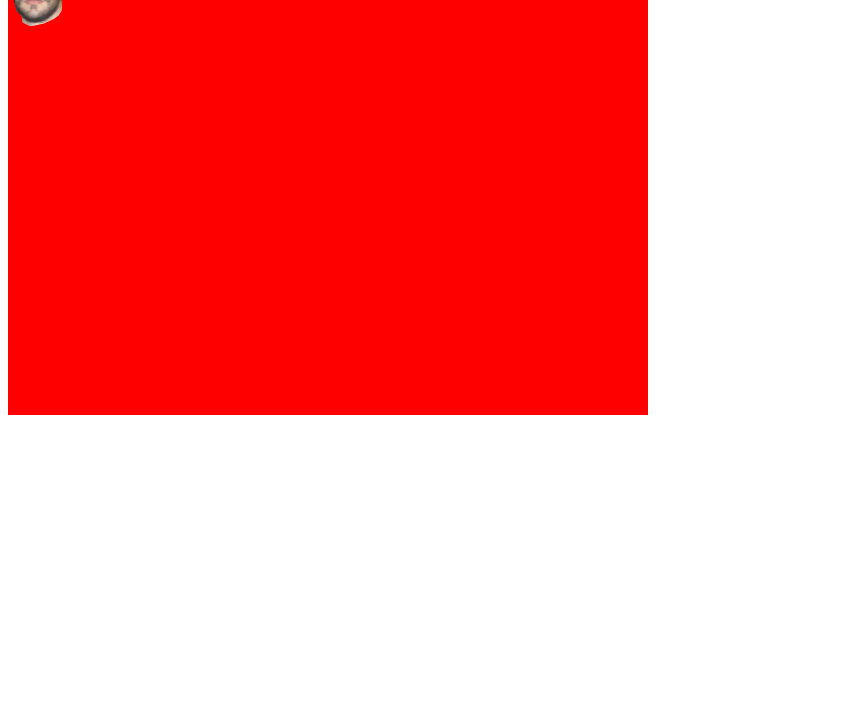
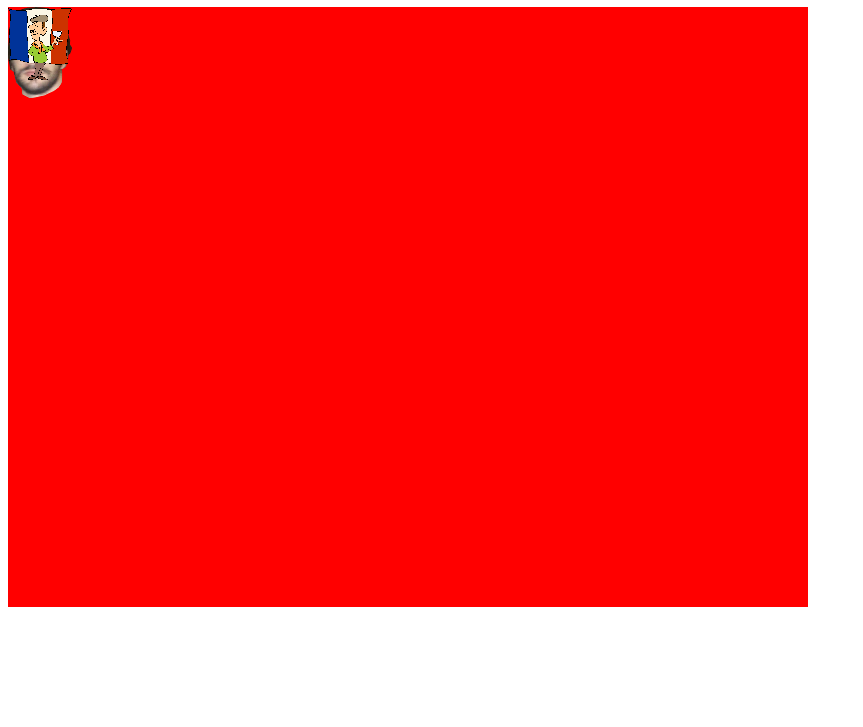
Before and after one commit to ferranpm/pinos-terror-zone, a plain HTML site: page index.html in a window 1280 px wide. Shown: the part 73-800 px from the top of the page, without its empty margins (0-863 px from the left). Drawn offline with Linux system fonts and the light colour scheme.

Commit message:
Afegit enemic i altres coses

```diff
--- a/game.js
+++ b/game.js
@@ -1,40 +1,26 @@
-var canvas = document.getElementById('canvas');
-var ctx = canvas.getContext('2d');
+function Player(images, vel) {
+  this.x = 0;
+  this.y = 0;
+  this.w = 64;
+  this.h = 64;
+  this.images = images;
+  this.img = this.images[0];
+  this.keys = new Array();
+  this.vel = vel;
 
-var pino_file = 'img/pino.png';
-var pino_nom_file = 'img/pino_nom.png';
-var pino_omg_file = 'img/pino_omg.png';
-
-var pino = document.createElement('img');
-var pino_nom = document.createElement('img');
-var pino_omg = document.createElement('img');
-
-var vel = 5;
-
-pino.src = pino_file;
-pino_nom.src = pino_nom_file;
-pino_omg.src = pino_omg_file;
-
-function Player() {
-  this.x = null;
-  this.y = null;
-  this.velX = null;
-  this.velY = null;
-  this.img = null;
-  this.keys = null;
-
-  this.init = function() {
-    this.x = 0;
-    this.y = 0;
-    this.keys = new Array();
-    this.img = pino;
+  this.move = function() {
+    if (this.keys[0] && this.y > 0) this.y += -this.vel;
+    if (this.keys[1] && this.y < canvas.height - 64) this.y += this.vel;
+    if (this.keys[2] && this.x > 0) this.x += -this.vel;
+    if (this.keys[3] && this.x < canvas.width - 64) this.x += this.vel;
   }
 
-  this.move = function() {
-    if (this.keys[0]) this.y += -vel;
-    if (this.keys[1]) this.y += vel;
-    if (this.keys[2]) this.x += -vel;
-    if (this.keys[3]) this.x += vel;
+  this.shoot = function(dir) {
+
+  }
+
+  this.update = function() {
+    this.move();
   }
 
   this.pressed = function(key, press) {
@@ -43,7 +29,23 @@ function Player() {
       case 's': this.keys[1] = press; break;
       case 'a': this.keys[2] = press; break;
       case 'd': this.keys[3] = press; break;
+      case 'i': this.keys[4] = press; break;
+      case 'j': this.keys[5] = press; break;
+      case 'k': this.keys[6] = press; break;
+      case 'l': this.keys[7] = press; break;
     }
+  }
+
+  this.pointCollide = function(x, y) {
+  return ((this.x < x) && ((this.x + this.w) > x) &&
+      (this.y < y) && ((this.y + this.h) > y));
+  }
+
+  this.collides = function(rect) {
+    return this.pointCollide(rect.x, rect.y) ||
+      this.pointCollide(rect.x+rect.w,rect.y) ||
+      this.pointCollide(rect.x,rect.y+rect.h) ||
+      this.pointCollide(rect.x+rect.w,rect.y+rect.h);
   }
 
   this.draw = function(context) {
@@ -51,34 +53,101 @@ function Player() {
   }
 }
 
-p = new Player();
-p.init();
+function Enemy(images) {
+  this.rect = new Object();
+  this.rect.x = 150;
+  this.rect.y = 50;
+  this.rect.w = 64;
+  this.rect.h = 64;
+  this.vel = 2;
+  this.images = images;
+  this.img = this.images[Math.round(Math.random())];
+
+  this.getRect = function() {
+    return this.rect;
+  }
+
+  this.move = function(dx, dy) {
+    this.rect.x += dx;
+    this.rect.y += dy;
+  }
+
+  this.update = function(player) {
+    if (player.x > this.rect.x) this.move(this.vel, 0);
+    else if (player.x < this.rect.x) this.move(-this.vel, 0);
+    if (player.y > this.rect.y) this.move(0, this.vel);
+    else if (player.y < this.rect.y) this.move(0, -this.vel);
+  }
+
+  this.draw = function(context) {
+    context.drawImage(this.img,this.rect.x,this.rect.y);
+  }
+}
+
+var canvas = document.getElementById('canvas');
+var ctx = canvas.getContext('2d');
+
+var pino_file = 'img/pino.png';
+var pino_nom_file = 'img/pino_nom.png';
+var pino_omg_file = 'img/pino_omg.png';
+var cage_file = 'img/cage.png';
+var frances_file = 'img/frances.png';
+
+var pino = document.createElement('img');
+var pino_nom = document.createElement('img');
+var pino_omg = document.createElement('img');
+var cage = document.createElement('img');
+var frances = document.createElement('img');
+
+pino.src = pino_file;
+pino_nom.src = pino_nom_file;
+pino_omg.src = pino_omg_file;
+cage.src = cage_file;
+frances.src = frances_file;
+
+var pino_images = new Array(pino, pino_nom, pino_omg);
+var enemy_images = new Array(cage, frances);
+
+var p = new Player(pino_images, 3);
+var c = new Enemy(enemy_images);
+
+document.onkeydown = function(e) {
+  //alert(e.keyCode);
+  switch (e.keyCode) {
+    case 87: p.pressed('w', true); break; // w
+    case 65: p.pressed('a', true); break; // a
+    case 83: p.pressed('s', true); break; // s
+    case 68: p.pressed('d', true); break; // d
+    case 73: p.pressed('i', true); break; // i
+    case 74: p.pressed('j', true); break; // j
+    case 75: p.pressed('k', true); break; // k
+    case 76: p.pressed('l', true); break; // l
+  }
+}
+
+document.onkeyup = function(e) {
+  //alert(e.keyCode);
+  switch (e.keyCode) {
+    case 87: p.pressed('w', false); break; // w
+    case 65: p.pressed('a', false); break; // a
+    case 83: p.pressed('s', false); break; // s
+    case 68: p.pressed('d', false); break; // d
+    case 73: p.pressed('i', false); break; // i
+    case 74: p.pressed('j', false); break; // j
+    case 75: p.pressed('k', false); break; // k
+    case 76: p.pressed('l', false); break; // l
+  }
+}
 
 function updateGame() {
   ctx.fillStyle = '#ff0000';
   ctx.fillRect(0,0,canvas.width,canvas.height);
+  if (p.collides(c.getRect())) p.img = p.images[2];
+  else p.img = p.images[0];
+  p.update();
+  c.update(p);
   p.draw(ctx);
-  p.move();
-}
-
-document.onkeypress = function(e) {
-  //alert(e.keyCode);
-  switch (e.keyCode) {
-    case 119: p.pressed('w', true); break; // w
-    case 115: p.pressed('s', true);; break; // s
-    case 97: p.pressed('a', true);; break; // a
-    case 100: p.pressed('d', true); break; //d
-  }
-}
-1
-document.onkeyup = function(e) {
-  //alert(e.keyCode);
-  switch (e.keyCode) {
-    case 87: p.pressed('w', false);; break; // w
-    case 83: p.pressed('s', false); break; // s
-    case 65: p.pressed('a', false); break; // a
-    case 68: p.pressed('d', false); break; //d
-  }
+  c.draw(ctx);
 }
 
 setInterval(updateGame, 10);
--- a/index.html
+++ b/index.html
@@ -6,7 +6,8 @@
     <title>Pino's Quest</title>
   </head>
   <body>
-    <canvas id="canvas" width="640" height="480"></canvas>
+    <h1>The Binding of Pino</h1>
+    <canvas id="canvas" width="800" height="600"></canvas>
     <script type="text/javascript" src="game.js"></script>
   </body>
 </html>
--- a/style.css
+++ b/style.css
@@ -0,0 +1,3 @@
+#canvas {
+  margin-left:auto;
+}
```
Also changed, not shown: img/220px-Nicolas_Cage_2011_CC.jpg (added), img/cage.png (added), img/familyfrench.gif (added), img/frances.png (added).
